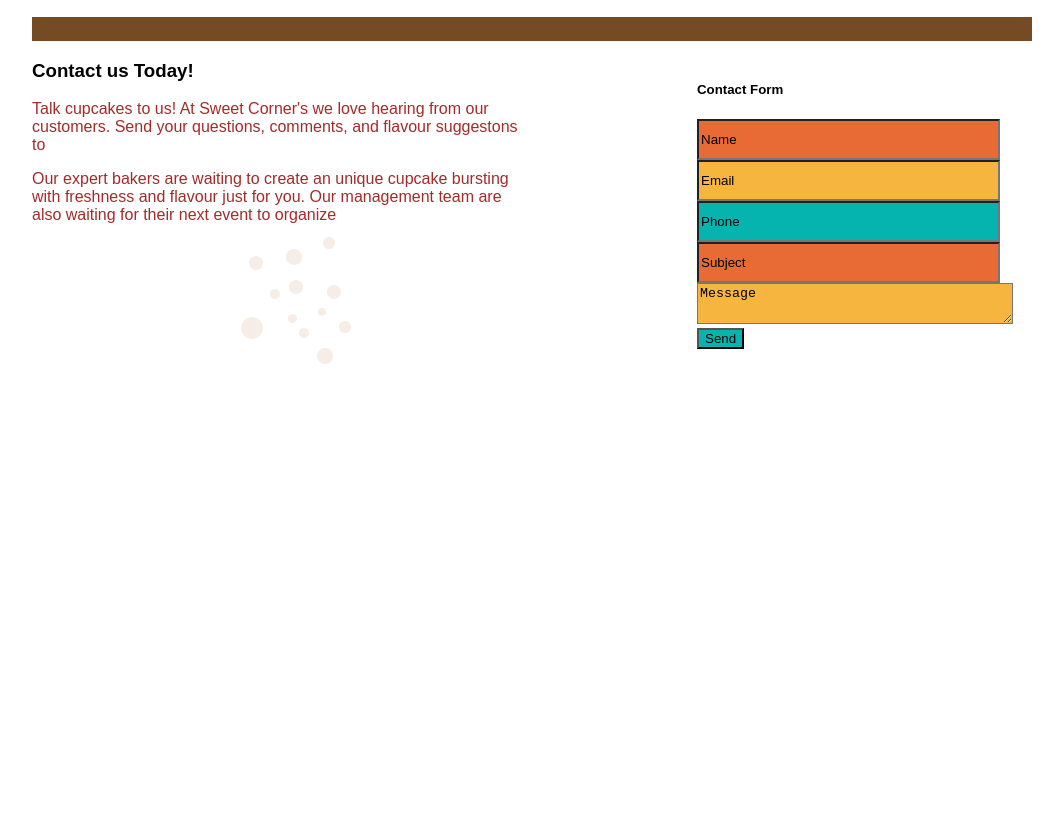
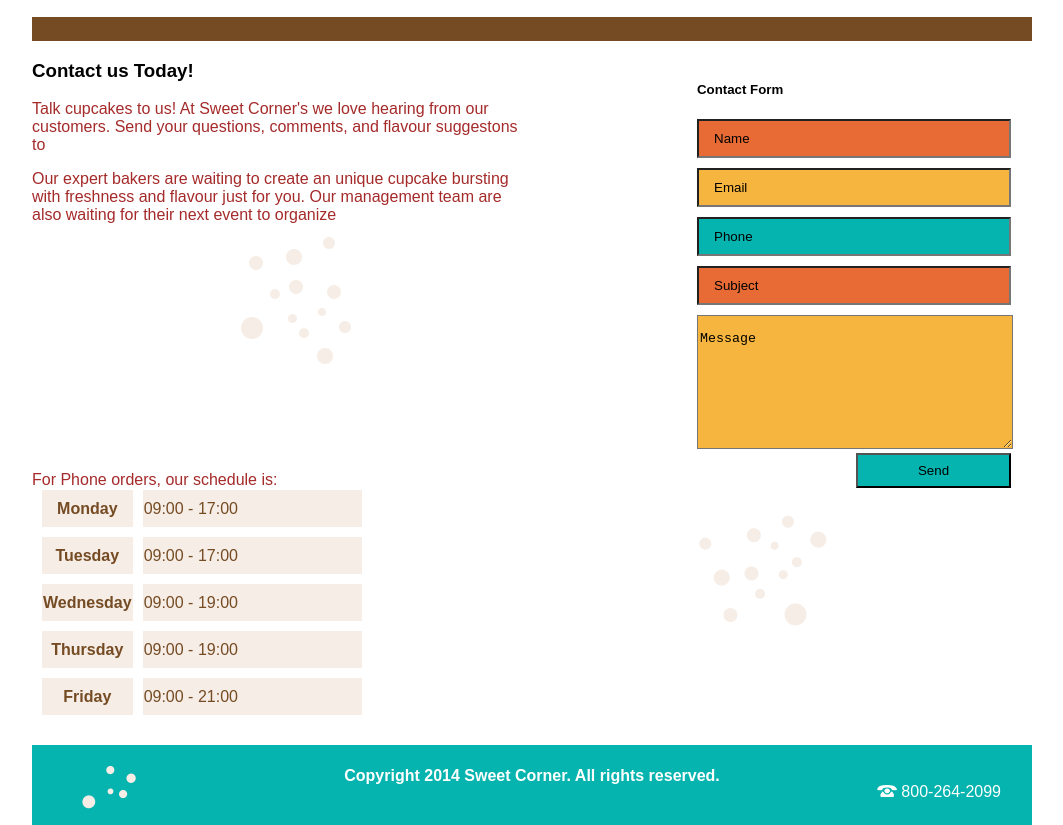
Before and after one commit to jcgouvion/sweetcorner, a plain HTML site: page contact.html in a window 1280 px wide. Shown: the part 407-1232 px from the top of the page, without its empty margins (108-1171 px from the left). Before the commit the page ends 800 px from the top, so only its background shows below. Drawn offline with Linux system fonts and the light colour scheme; files whose address does not match are found by name.

Commit message:
sweetcorner

```diff
--- a/contact.html
+++ b/contact.html
@@ -77,20 +77,27 @@
 
 			.section-container-form{
 				width: 310px;
-				height: 35px;
+
 				position: absolute;
 				right: 25px;
 				top: 0px;
+
+
+
 			}
 
 			.section-container-form input {
 				width: 295px;
 				height: 35px;
+				margin-bottom: 10px;
+				 padding: 0 0 0 15px;
+
 			}
 
 			.section-container-form textarea {
-				height: 35px;
+				height: 115px;
 				width: 310px;
+				padding-top: 15px;
 			}
 
 			#up-dots{
@@ -98,6 +105,98 @@
 				left: 209px;
 				top: 177px;
 			}
+
+
+
+			footer {
+				position: relative;
+			}
+
+			.footer-bar {
+				height: 80px;
+				background-color: #06b4af;
+				text-align: center;
+				color: white;
+				top: 260px;
+				position: absolute;
+				width: 100%;
+			}
+
+
+
+			#dots-footer {
+				position: absolute;
+				left: 50px;
+				top: 20px;
+			}
+
+			#phone {
+     		 background-image: url(../imgages-2/phone.png) center left no-repeat;
+    		top:40px;
+    		right:135px;
+    		position:absolute;
+			}
+			.telephone {
+				position: absolute;
+				right: 31px;
+				top: 22px;
+			}
+
+			h2 {
+				text-align: center;
+				color: brown;
+
+			}
+
+			#table-text p {
+				color: brown;
+			}
+
+			#table-container {
+				position: relative;
+				/*width: 218px;
+				height: 128px;*/
+				top: 240px;
+				}
+
+				#table-text {
+				position: absolute;
+				top: 395px;
+
+			}
+
+			#submit-btn {
+				width: 155px;
+				height: 35px;
+				right: -4px;
+				position: absolute;
+			}
+
+			 #schedule-table td {
+				background-color: #f6ede6;
+				 width: 217px;
+   				 height: 35px;
+   				 color: #754b23;
+   				}
+
+			#schedule-table th {
+				background-color: #f6ede6;
+				 width: 152;
+				 height: 35px;
+
+   				 color: #754b23;
+			}
+
+			#dots-down {
+				position: absolute;
+				top: 455px;
+				right: 205px;
+			}
+
+			#schedule-table {
+			border-spacing: 10px;
+			}
+
 		</style>
 
 	</head>
@@ -154,12 +253,64 @@
 											<input class="blue" type="text" name="phone" value="Phone"/>
 											<input class="orange" type="text" name="subject" value="Subject"/>
 											<textarea class="yellow" name="message">Message</textarea>
-						<button class="blue" id="submit-btn">
-							Send
-						</button>
+											<button class="blue" id="submit-btn">Send</button>
 											</form>
+											</div>
+
+													<div id="table-text">
+													<p>For Phone orders, our schedule is:</p>
+													</div>
+
+
+													<div id="table-container">
+
+														<table id="schedule-table">
+															<tr>
+															<th>Monday</th>
+
+
+															<td>09:00 - 17:00</td>
+															</tr>
+															<tr>
+															<th>Tuesday</th>
+
+
+															<td>09:00 - 17:00</td>
+															</tr>
+															<tr>
+															<th>Wednesday</th>
+
+
+															<td>09:00 - 19:00</td>
+														</tr>
+														<tr>
+															<th>Thursday</th>
+														<td>09:00 - 19:00</td>
+														</tr>
+														<tr>
+															<th>Friday</th>
+															<td>09:00 - 21:00</td>
+														</tr>
+														</table>
 
 													</div>
+
+
+													<div id="dots-down">
+														<img src="images-2/down-dots.png"/>
+													</div>
+
+
+																		<footer>
+																		<div class="footer-bar">
+
+																		<h4>Copyright 2014 Sweet Corner. All rights reserved.</h4></p>
+
+																		<img id="phone" src="images-2/phone.png">
+																		<p class="telephone">800-264-2099</p>
+																		<img id="dots-footer" src="images-2/dots-footer.png">
+																		</div>
+																		</footer>
 			</div>
 
 
```
Lines whose indentation alone changed are shown as unchanged.
